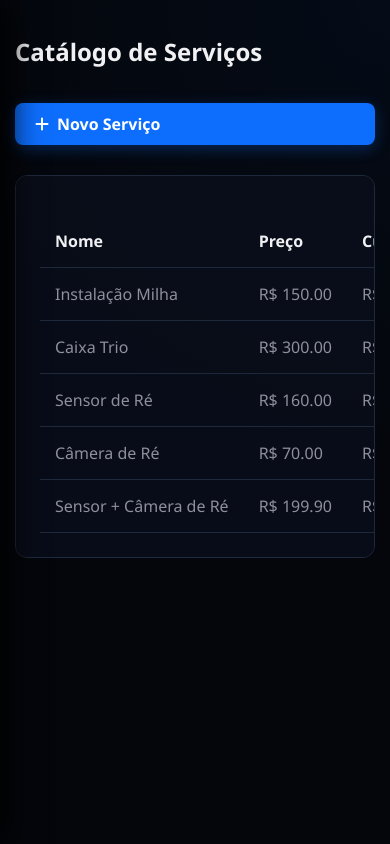
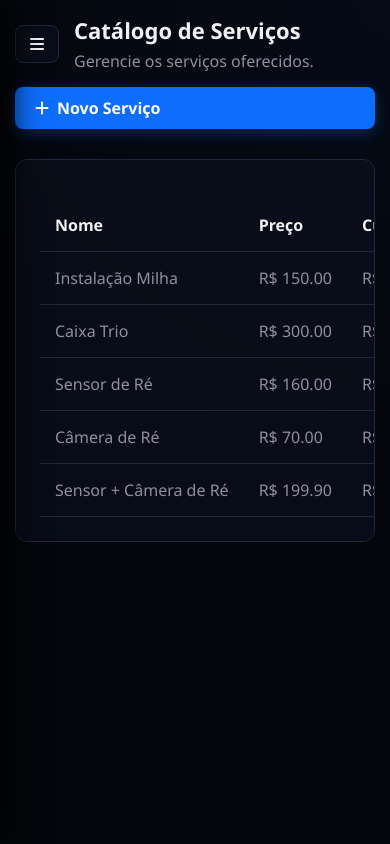
Before and after one commit to Carlos777-programmer/NCS, a Django app: page /servicos/ in a window 390 px wide. Run offline with Django 5.2, Linux system fonts and the light colour scheme; data comes from the database, SQL or seed files in the repository; both versions use the stored data as it was after the commit.

Commit message:
feat: add PWA support, mobile sidebar toggle, and layout updates

```diff
--- /dev/null
+++ b/core/static/core/sw.js
@@ -0,0 +1,4 @@
+self.addEventListener('fetch', function(event) {
+  // Permite que o app funcione normalmente conectando ao servidor
+  event.respondWith(fetch(event.request));
+});
--- a/core/templates/core/base.html
+++ b/core/templates/core/base.html
@@ -2,6 +2,10 @@
 <!DOCTYPE html>
 <html lang="pt-br">
 <head>
+    <link rel="manifest" href="{% static 'core/manifest.json' %}">
+    <meta name="theme-color" content="#0d6efd">
+    <meta name="apple-mobile-web-app-capable" content="yes">
+    <meta name="apple-mobile-web-app-status-bar-style" content="black-translucent">
     <meta charset="UTF-8">
     <meta name="viewport" content="width=device-width, initial-scale=1.0">
     <title>{% block title %}NCS ERP{% endblock %}</title>
@@ -236,7 +240,6 @@
         <a href="{% url 'veiculos_list' %}" class="nav-item {% block nav_veiculos %}{% endblock %}"><i class="fa-solid fa-car"></i> Veículos</a>
         <a href="{% url 'ordens_servico_list' %}" class="nav-item {% block nav_ordens %}{% endblock %}"><i class="fa-solid fa-clipboard-check"></i> Ordens de Serviço</a>
         <a href="{% url 'servicos_list' %}" class="nav-item {% block nav_servicos %}{% endblock %}"><i class="fa-solid fa-wrench"></i> Serviços</a>
-        <!-- ABA DE AGENDAMENTOS ADICIONADA -->
         <a href="{% url 'agendamentos_list' %}" class="nav-item {% block nav_agendamentos %}{% endblock %}"><i class="fa-solid fa-calendar-days"></i> Agendamentos</a>
 
         <div style="margin-top: auto;">
@@ -254,8 +257,11 @@
     <script>
         document.addEventListener('DOMContentLoaded', function() {
             const toggleBtn = document.getElementById('sidebarToggle');
+            const sidebar = document.getElementById('sidebar');
+
             if (toggleBtn) {
-                toggleBtn.addEventListener('click', function() {
+                toggleBtn.addEventListener('click', function(e) {
+                    e.stopPropagation(); // Evita fechar imediatamente ao clicar no botão
                     if (window.innerWidth <= 768) {
                         document.body.classList.toggle('sidebar-open');
                     } else {
@@ -263,7 +269,24 @@
                     }
                 });
             }
+
+            // Fecha a sidebar ao clicar fora dela no celular
+            document.addEventListener('click', function(event) {
+                if (window.innerWidth <= 768 && document.body.classList.contains('sidebar-open')) {
+                    if (sidebar && !sidebar.contains(event.target) && toggleBtn && !toggleBtn.contains(event.target)) {
+                        document.body.classList.remove('sidebar-open');
+                    }
+                }
+            });
         });
+    </script>
+
+    <script>
+      if ('serviceWorker' in navigator) {
+        navigator.serviceWorker.register('{% static "core/sw.js" %}')
+          .then(() => console.log('Service Worker registrado com sucesso!'))
+          .catch((err) => console.log('Erro ao registrar Service Worker:', err));
+      }
     </script>
 </body>
 </html>
--- a/core/templates/core/servico_list.html
+++ b/core/templates/core/servico_list.html
@@ -1,14 +1,21 @@
 {% extends 'core/base.html' %}
 {% block title %}Serviços - NCS ERP{% endblock %}
+{% block nav_servicos %}active{% endblock %}
 
 {% block content %}
-<div class="main-content">
-    <div class="topbar">
-        <h2>Catálogo de Serviços</h2>
+<main class="main-content">
+    <header class="topbar">
+        <div style="display: flex; align-items: center; gap: 15px;">
+            <button class="btn-toggle" id="sidebarToggle"><i class="fa-solid fa-bars"></i></button>
+            <div>
+                <h1 style="margin: 0; font-size: 22px;">Catálogo de Serviços</h1>
+                <p style="margin: 5px 0 0 0; color: var(--text-muted);">Gerencie os serviços oferecidos.</p>
+            </div>
+        </div>
         <a href="{% url 'servico_create' %}" class="btn-primary"><i class="fa-solid fa-plus"></i> Novo Serviço</a>
-    </div>
+    </header>
 
-    <div class="table-container">
+    <section class="table-container">
         <table>
             <thead>
                 <tr>
@@ -29,9 +36,13 @@
                         <a href="{% url 'servico_delete' servico.pk %}" style="color: #f75a68;"><i class="fa-solid fa-trash"></i></a>
                     </td>
                 </tr>
+                {% empty %}
+                <tr>
+                    <td colspan="4" style="text-align: center; padding: 40px; color: var(--text-muted);">Nenhum serviço cadastrado.</td>
+                </tr>
                 {% endfor %}
             </tbody>
         </table>
-    </div>
-</div>
+    </section>
+</main>
 {% endblock %}
--- a/estetica_automotiva/settings.py
+++ b/estetica_automotiva/settings.py
@@ -25,7 +25,7 @@ SECRET_KEY = 'django-insecure-6*^53$k)a$!0zd91wd7v!)-zepxcb9@xdi6^zvbe@s9q-@n#o#
 # SECURITY WARNING: don't run with debug turned on in production!
 DEBUG = True
 
-ALLOWED_HOSTS = []
+ALLOWED_HOSTS = ['192.168.3.191', 'localhost', '127.0.0.1', '10.0.2.2']
 
 
 # Application definition
```
Also changed, not shown: core/templates/core/agendamento_list.html (+6 -3 lines), core/static/core/manifest.json (added), db.sqlite3.
